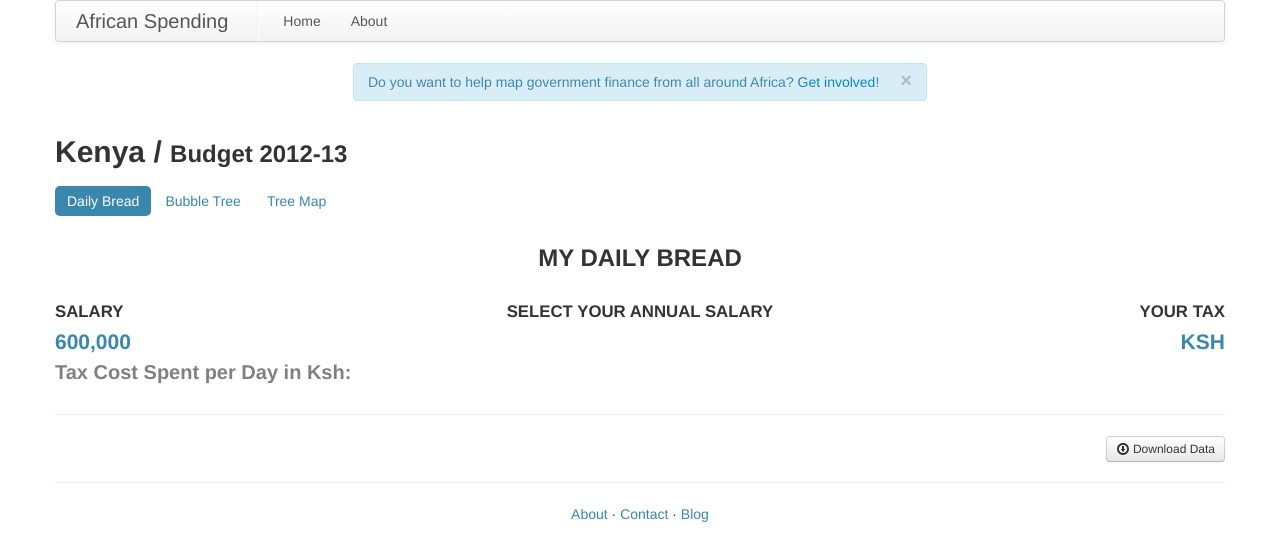
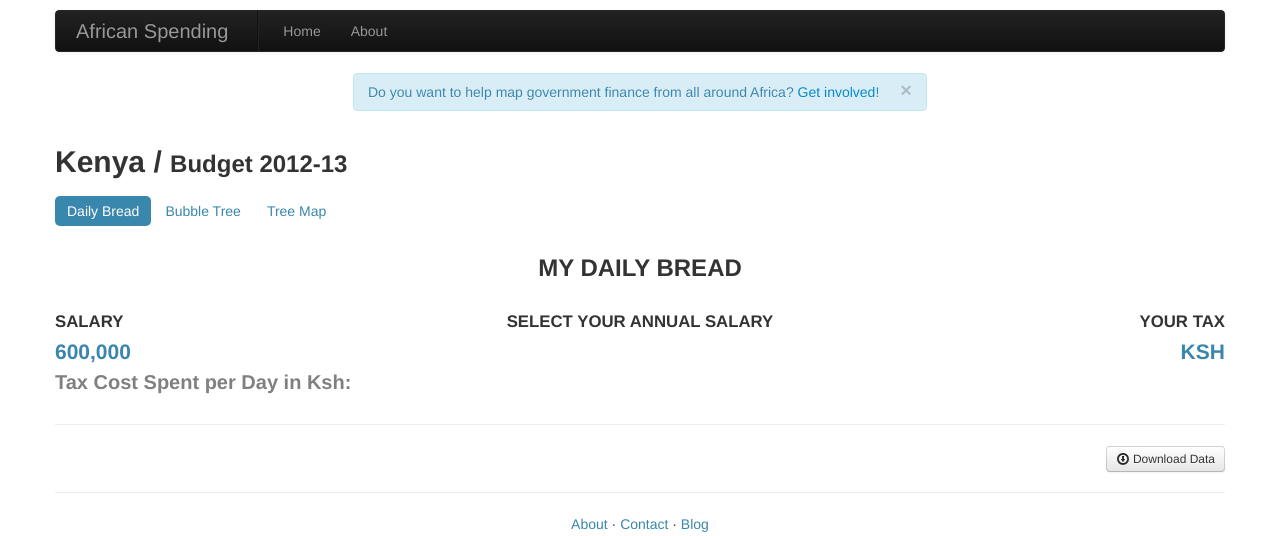
Before and after one commit to garcfab/AfricanSpending.org, a Jekyll site: the page built from kenya.html, in a window 1280 px wide. Shown: the top 536 px of the page. Built offline with Jekyll 4.4.1, drawn with Linux system fonts in a browser that asks for light colours; nearby versions of some CDN libraries; comment, search, counter and statistics services are not loaded.

Commit message:
Navbar fix.

```diff
--- a/_layouts/default.html
+++ b/_layouts/default.html
@@ -47,7 +47,7 @@
 
 	<!--[if lt IE 7]><p class=chromeframe>Your browser is <em>ancient!</em> <a href="http://browsehappy.com/">Upgrade to a different browser</a> or <a href="http://www.google.com/chromeframe/?redirect=true">install Google Chrome Frame</a> to experience this site.</p><![endif]-->
 
-	<div class="navbar container">
+	<div class="navbar container navbar-inverse" style="margin-top:10px;">
 		<div class="navbar-inner">
 			<div class="container">
 				<a class="btn btn-navbar" data-toggle="collapse" data-target=".nav-collapse">
```
